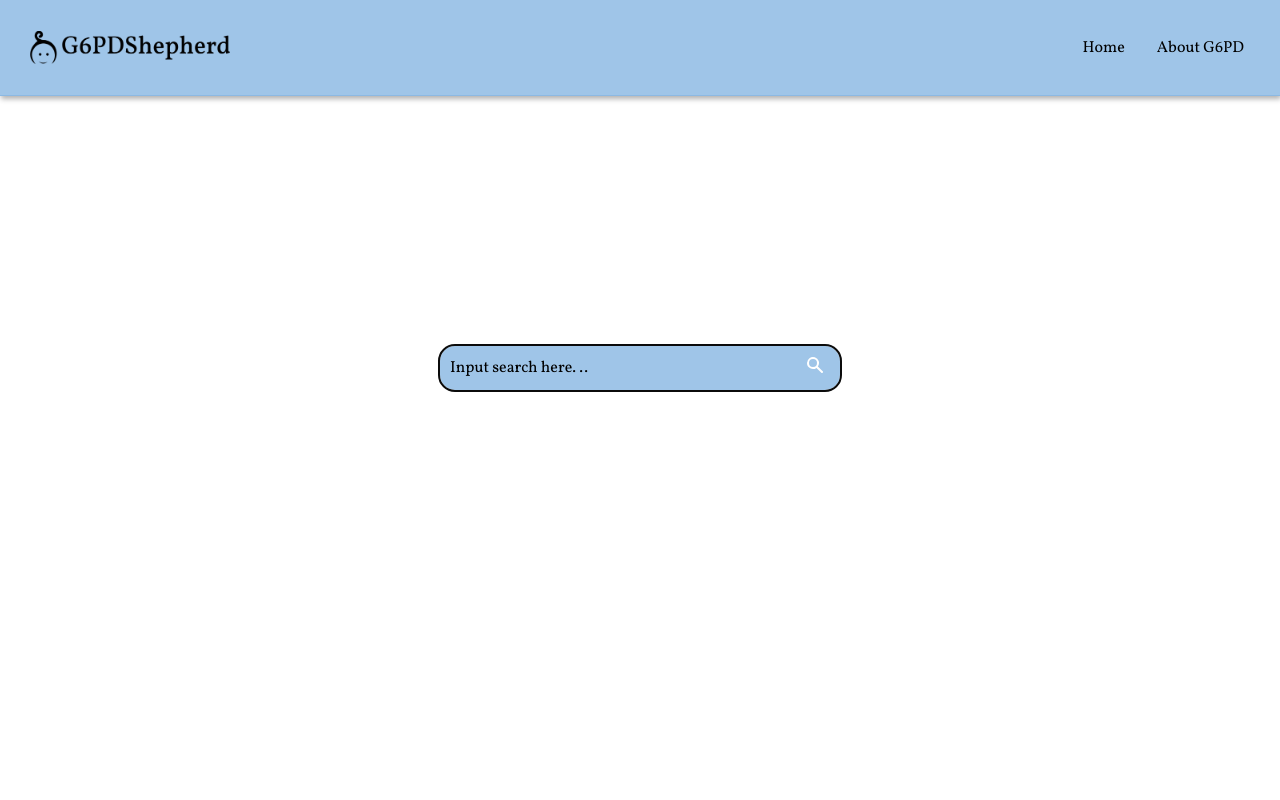
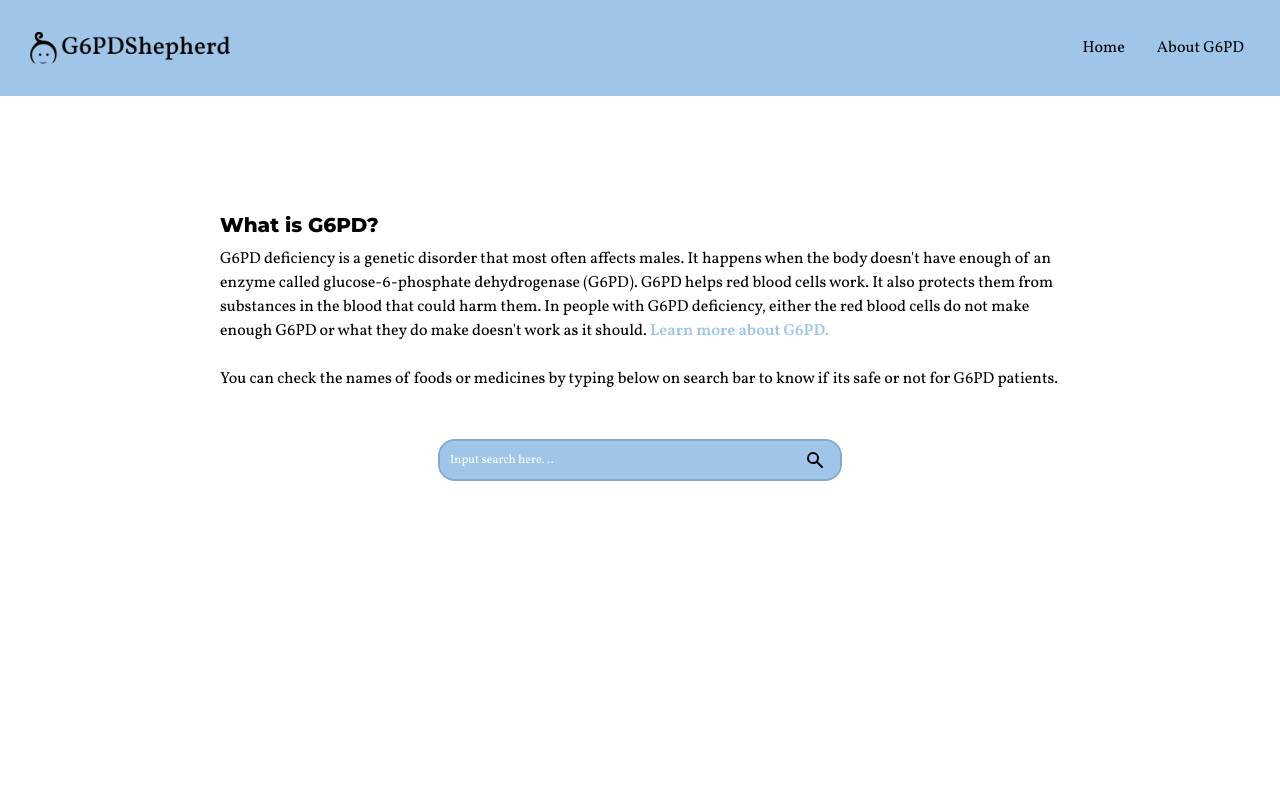
Before and after one commit to odycy21/G6PD-Shepherd, a React (Vite) app: page / in a window 1280 px wide. Shown: the top 800 px of the page. Built offline with nearby package versions, Linux system fonts and the light colour scheme; a web font is replaced by a local one.

Commit message:
updated home and about us page

```diff
--- a/src/About.jsx
+++ b/src/About.jsx
@@ -3,7 +3,7 @@ import { NavLink } from "react-router-dom";
 const About = () => {
 
     return (
-        <div className="max-w-[800px] mt-[-5px] py-10   mx-auto flex flex-col justify-center items-center">
+        <div className="max-w-[1000px] mt-[-5px] py-10   mx-auto flex flex-col justify-center items-center">
 
              <div className="p-20 lg:py-5 px-10 py-10">
                    <h1 className='font-montserrat font-semibold text-xl pb-2'> What Is G6PD Deficiency? </h1>
--- a/src/Home.jsx
+++ b/src/Home.jsx
@@ -1,4 +1,5 @@
 
+import { NavLink } from 'react-router-dom';
 import './index.css';
 import Searchbar from './Searchbar';
 
@@ -6,14 +7,21 @@ import Searchbar from './Searchbar';
 const Home = () => {
 
     return (
-        <div className="max-w-[800px] h-screen mx-auto flex flex-row justify-center">
+        <div className="max-w-[1000px] mt-[-5px] py-10  h-screen mx-auto  justify-center items-center">
 
-         <div className='mt-[100px]'>
+            <div className="p-20">
+                <h1 className='font-montserrat font-semibold text-xl pb-2'> What is G6PD? </h1>
+                <p>
+                    G6PD deficiency is a genetic disorder that most often affects males. It happens when the body doesn't have enough of an enzyme called glucose-6-phosphate dehydrogenase (G6PD).
+                    G6PD helps red blood cells work. It also protects them from substances in the blood that could harm them. In people with G6PD deficiency, either the red blood cells do not make enough G6PD or what they do make doesn't work as it should. <NavLink to="/about" className="linkColor"> Learn more about G6PD.</NavLink>
+                    <br />  <br />
+                    You can check the names of foods or medicines by typing below on search bar to know if its safe or not for G6PD patients.
+                </p>
 
                 <Searchbar/>
+            </div>
+
         </div>
-
-     </div>
      );
 
     }
--- a/src/Searchbar.jsx
+++ b/src/Searchbar.jsx
@@ -12,7 +12,7 @@ const Searchbar = () => {
                 }}/>
             </div>
 
-            <HiSearch id="search" font-size = {20} color = "white" />
+            <HiSearch id="search" font-size = {20} color = "black" />
 
          </div>
      );
--- a/src/index.css
+++ b/src/index.css
@@ -11,13 +11,11 @@ body{
 
 .navbar{
     background-color: #9fc5e8;
-    box-shadow: 1px 3px 5px rgba(0, 0, 0, 0.3);
     padding: 20px;
     display: flex;
     align-items: center;
     max-width: 100%;
     margin: 0 auto;
-    border-bottom: 1px solid #8cb9e3;
   }
 
 .main-logo{
@@ -30,7 +28,7 @@ body{
 .main-container{
     display: flex;
     justify-content: center;
-    margin-top: 150px;
+    margin-top: 50px;
 }
 
 .search-container input{
@@ -39,12 +37,13 @@ body{
     width: 400px;
     color: black;
     background-color: #9fc5e8;
-    outline: 2px solid #0b0b0b;
+    outline: 2px solid#82a9ce;
+    font-size: 12px;
 
 }
 
 input::placeholder {
-    color: rgb(0, 0, 0);
+    color: #FFFFFF;
     opacity: 1; /* Firefox */
   }
 
@@ -84,3 +83,15 @@ input::placeholder {
     margin: 0 auto;
     border-bottom: 1px solid #8cb9e3;
 }
+
+.linkColor{
+    color: #9fc5e8;
+    font-weight: 600;
+    margin-top: 10px;
+}
+
+.linkColor:hover{
+    color: #658db2;
+    font-weight: 600;
+
+}
```
